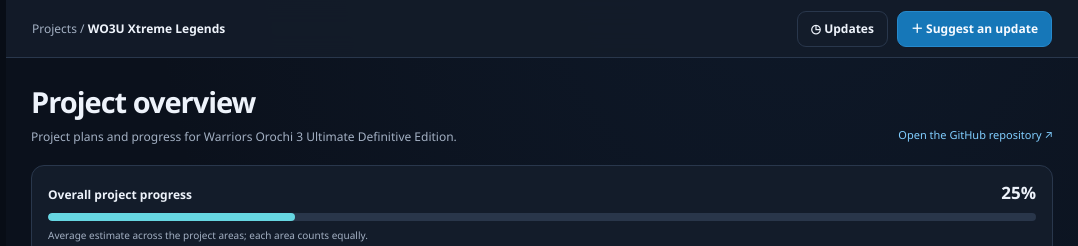
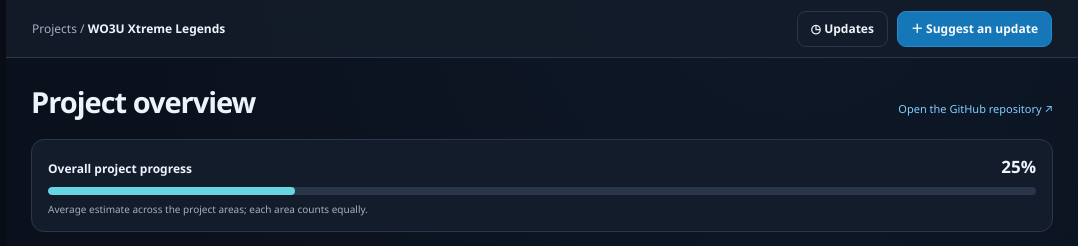
Before and after one commit to ashimpure/WO3UDEXL, a plain HTML site: page site/index.html in a window 1280 px wide. Shown: the top 246 px of the page, 202-1280 px from the left. Drawn offline with Linux system fonts and the light colour scheme.

Commit message:
Remove homepage subtitle
Co-authored-by: Copilot <223556219+Copilot@users.noreply.github.com>

```diff
--- a/site/index.html
+++ b/site/index.html
@@ -444,7 +444,6 @@
         <section class="intro" aria-labelledby="page-title">
           <div>
             <h1 id="page-title">Project overview</h1>
-            <p>Project plans and progress for Warriors Orochi 3 Ultimate Definitive Edition.</p>
           </div>
           <a class="intro-link" href="https://github.com/ashimpure/WO3UDEXL">Open the GitHub repository ↗</a>
         </section>
```
